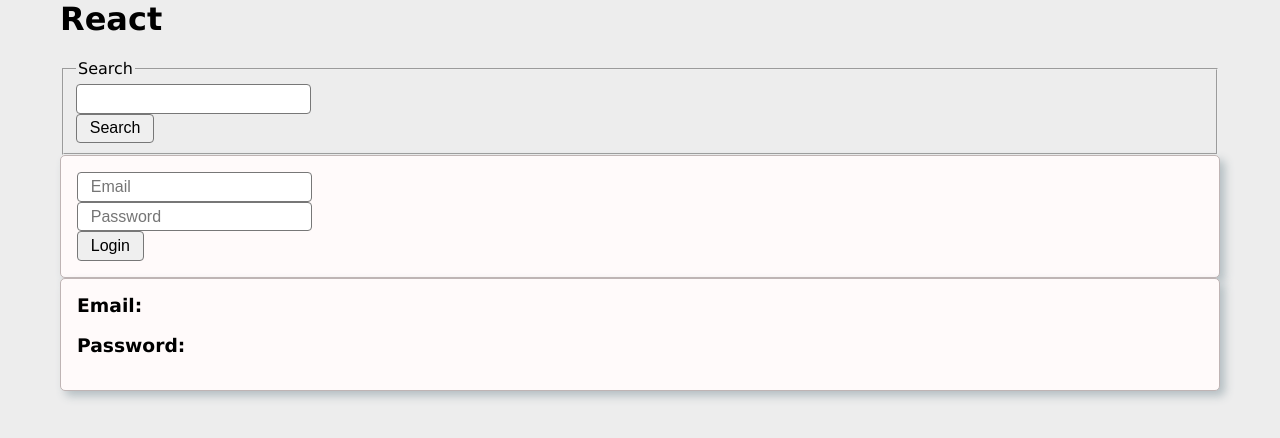
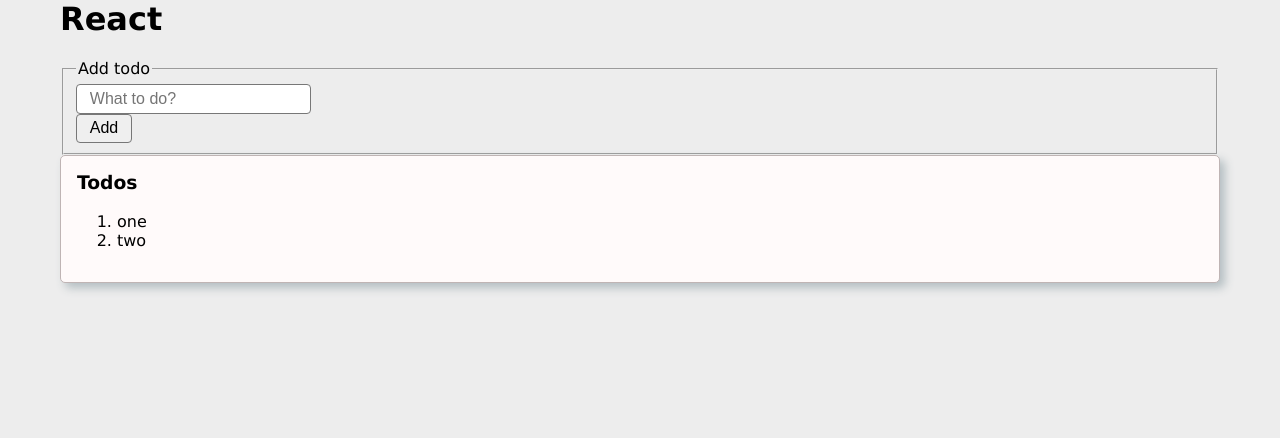
Before and after one commit to MariusCodeAcademy/feu2-06_r_useEffect_input_forms, a React (Vite) app: page / in a window 1280 px wide. Shown: the top 438 px of the page. Built offline with nearby package versions, Linux system fonts and the light colour scheme.

Commit message:
Todos start

```diff
--- a/src/App.jsx
+++ b/src/App.jsx
@@ -1,13 +1,15 @@
 import './App.css';
 import Login from './components/Login';
 import Search from './components/Search';
+import Todos from './components/Todos';
 
 function App() {
   return (
     <div className='App container'>
       <h1>React</h1>
-      <Search />
-      <Login />
+      {/* <Search /> */}
+      {/* <Login /> */}
+      <Todos />
     </div>
   );
 }
--- /dev/null
+++ b/src/components/Todos.jsx
@@ -0,0 +1,22 @@
+import { useState } from 'react';
+
+function Todos(props) {
+  return (
+    <div>
+      <fieldset>
+        <legend>Add todo</legend>
+        <input type='text' placeholder='What to do?' />
+        <button>Add</button>
+      </fieldset>
+
+      <div className='card'>
+        <h3>Todos</h3>
+        <ol>
+          <li>one</li>
+          <li>two</li>
+        </ol>
+      </div>
+    </div>
+  );
+}
+export default Todos;
```
